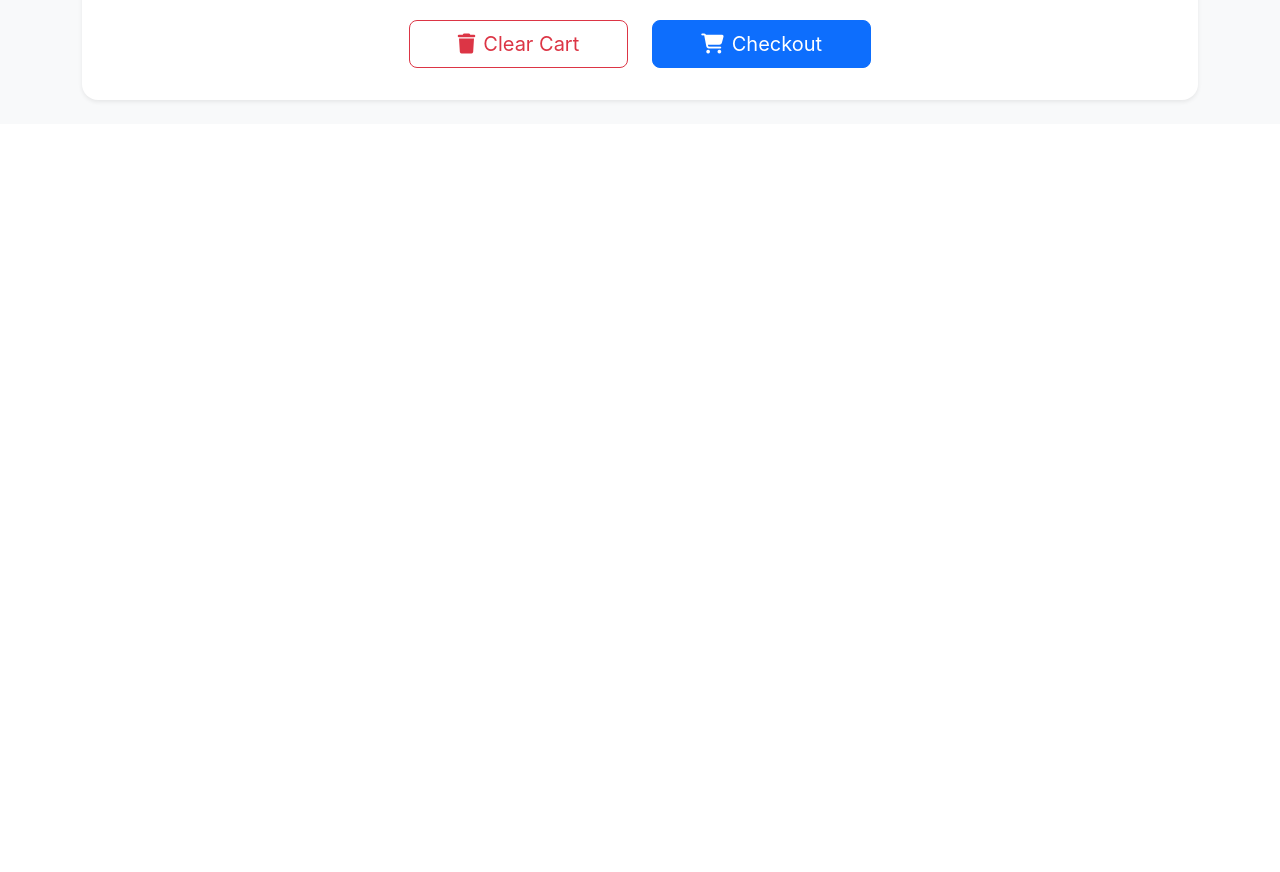
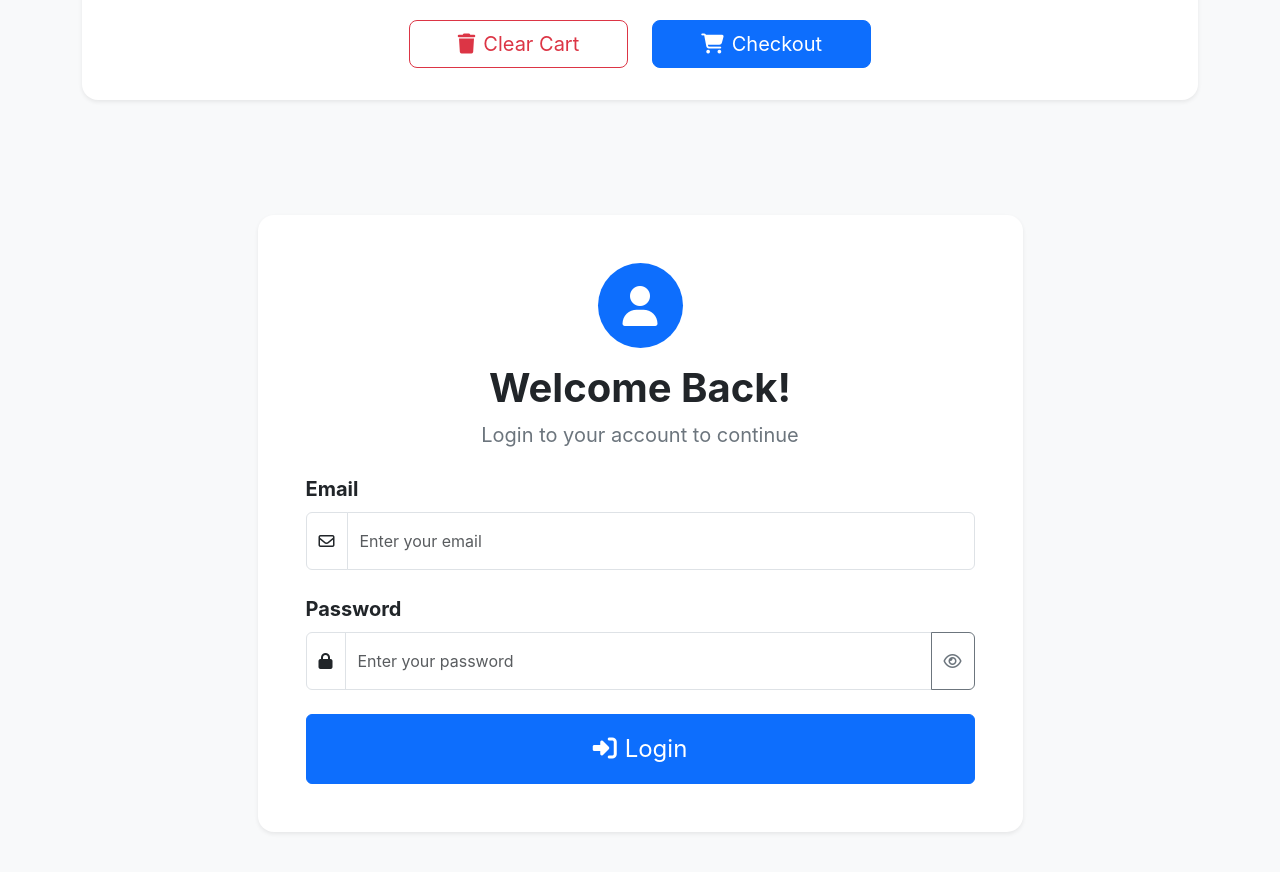
Before and after one commit to jk-star/test-demo-app, a React (Create React App) app: page / in a window 1280 px wide. Shown: the part 2620-3492 px from the top of the page. Before the commit the page ends 2744 px from the top, so only its background shows below. Built offline with nearby package versions, Linux system fonts and the light colour scheme.

Commit message:
task 3 login form completed

```diff
--- a/src/App.js
+++ b/src/App.js
@@ -7,6 +7,7 @@ import CourseCard from './component/CourseCard';
 import ProductCard from './component/ProductCard';
 import UserProfile from './component/UserProfile';
 import ShoppingCart from './component/ShoppingCart';
+import Login from './component/Login';
 
 function App() {
   let name = 'Jyoti';
@@ -56,6 +57,7 @@ function App() {
       </div>
       <UserProfile />
       <ShoppingCart />
+      <Login />
     </>
   );
 }
--- /dev/null
+++ b/src/component/Login.js
@@ -0,0 +1,161 @@
+import React, { useState } from "react";
+
+const Login = () => {
+
+    // 1. Email aur password state
+    const [email, setEmail] = useState("");
+    const [password, setPassword] = useState("");
+
+    // Password show/hide state
+    const [showPassword, setShowPassword] = useState(false);
+
+    // Login message
+    const [message, setMessage] = useState("");
+
+    const handleSubmit = (e) => {
+        e.preventDefault();
+
+        // 3. Validation
+        if (email === "" || password === "") {
+            setMessage("Please fill all fields");
+            return;
+        }
+
+        setMessage("Login successful");
+    };
+
+    return (
+        <div className="container-fluid min-vh-100 bg-light d-flex justify-content-center align-items-center">
+
+            <div className="card shadow-sm border-0 rounded-4" style={{ maxWidth: "765px", width: "100%" }}>
+
+                <div className="card-body p-5">
+
+                    {/* Header */}
+                    <div className="text-center mb-4">
+
+                        <div className="bg-primary rounded-circle d-flex align-items-center justify-content-center mx-auto mb-3"
+                            style={{ width: "85px", height: "85px" }}>
+
+                            <i className="fa-solid fa-user text-white fs-1"></i>
+
+                        </div>
+
+                        <h1 className="fw-bold">
+                            Welcome Back!
+                        </h1>
+
+                        <p className="text-secondary fs-5">
+                            Login to your account to continue
+                        </p>
+
+                    </div>
+
+
+                    {/* Login Form */}
+                    <form onSubmit={handleSubmit}>
+
+                        {/* Email */}
+                        <div className="mb-4">
+
+                            <label className="form-label fw-bold fs-5">
+                                Email
+                            </label>
+
+                            <div className="input-group">
+
+                                <span className="input-group-text bg-white">
+                                    <i className="fa-regular fa-envelope"></i>
+                                </span>
+
+                                <input
+                                    type="email"
+                                    className="form-control py-3"
+                                    placeholder="Enter your email"
+
+                                    // 2. State update
+                                    value={email}
+                                    onChange={(e) => setEmail(e.target.value)}
+                                />
+
+                            </div>
+
+                        </div>
+
+
+                        {/* Password */}
+                        <div className="mb-4">
+
+                            <label className="form-label fw-bold fs-5">
+                                Password
+                            </label>
+
+                            <div className="input-group">
+
+                                <span className="input-group-text bg-white">
+                                    <i className="fa-solid fa-lock"></i>
+                                </span>
+
+                                <input
+                                    type={showPassword ? "text" : "password"}
+                                    className="form-control py-3"
+                                    placeholder="Enter your password"
+
+                                    value={password}
+                                    onChange={(e) => setPassword(e.target.value)}
+                                />
+
+                                {/* 4. Show / Hide button */}
+                                <button
+                                    type="button"
+                                    className="btn btn-outline-secondary"
+                                    onClick={() => setShowPassword(!showPassword)}
+                                >
+                                    <i
+                                        className={
+                                            showPassword
+                                                ? "fa-regular fa-eye-slash"
+                                                : "fa-regular fa-eye"
+                                        }
+                                    ></i>
+                                </button>
+
+                            </div>
+
+                        </div>
+
+
+                        {/* Login Button */}
+                        <button
+                            type="submit"
+                            className="btn btn-primary w-100 py-3 fs-4"
+                        >
+                            <i className="fa-solid fa-right-to-bracket me-2"></i>
+                            Login
+                        </button>
+
+                    </form>
+
+
+                    {/* Message */}
+                    {message && (
+                        <div
+                            className={`alert mt-4 ${
+                                message === "Login successful"
+                                    ? "alert-success"
+                                    : "alert-danger"
+                            }`}
+                        >
+                            {message}
+                        </div>
+                    )}
+
+                </div>
+
+            </div>
+
+        </div>
+    );
+};
+
+export default Login;
```
